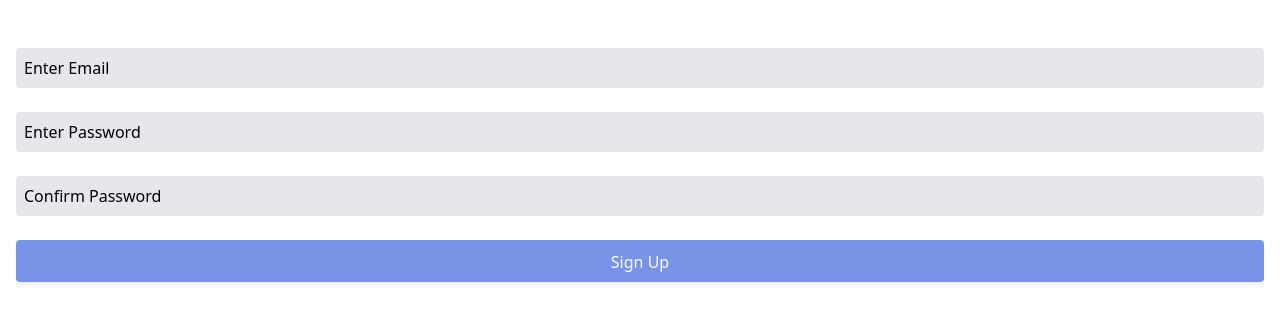
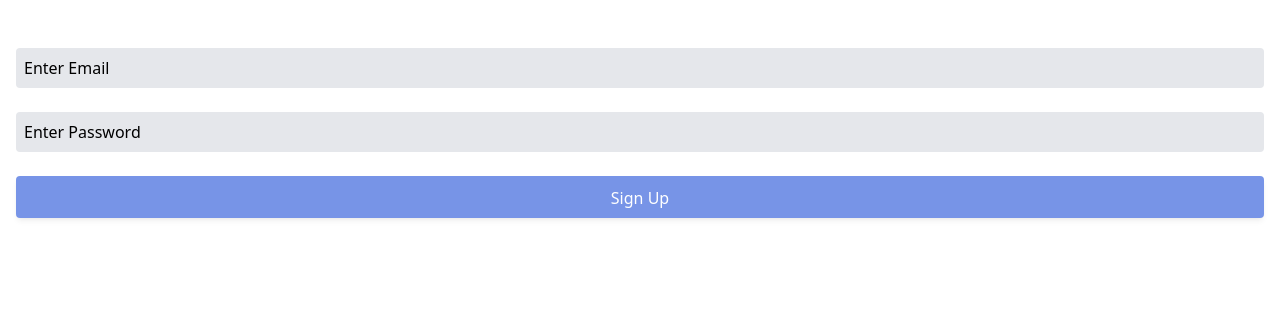
Before and after one commit to BaileyMillerSSI/misc-ui, a Next.js app: page /ui/signup in a window 1280 px wide. Shown: the top 322 px of the page. Built offline with nearby package versions, Linux system fonts and the light colour scheme.

Commit message:
Remove the confirm password field

```diff
--- a/src/pages/ui/signup.tsx
+++ b/src/pages/ui/signup.tsx
@@ -7,18 +7,10 @@ import { z } from "zod";
 import DemoContainer from "~/atoms/DemoContainer";
 import Input from "~/atoms/Input";
 
-const formSchema = z
-  .object({
-    email: z.string().min(1, "Email is required").email(),
-    password: z.string().min(1, "Password is required"),
-    confirmPassword: z
-      .string()
-      .min(1, { message: "Confirm Password is required" }),
-  })
-  .refine((data) => data.password === data.confirmPassword, {
-    path: ["confirmPassword"],
-    message: "Password don't match",
-  });
+const formSchema = z.object({
+  email: z.string().min(1, "Email is required").email(),
+  password: z.string().min(1, "Password is required"),
+});
 
 export type SignUpFormSchema = z.infer<typeof formSchema>;
 
@@ -65,14 +57,6 @@ const SignUpPage: NextPage = () => {
           placeholder="Enter your password"
         />
 
-        <Input<SignUpFormSchema>
-          name="confirmPassword"
-          control={control}
-          label="Confirm Password"
-          type="password"
-          placeholder="Confirm your password"
-        />
-
         <div className="flex flex-row gap-2">
           <button
             type="submit"
```
